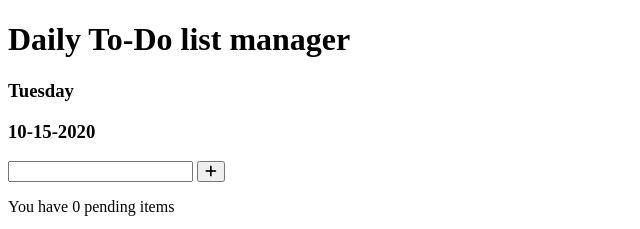
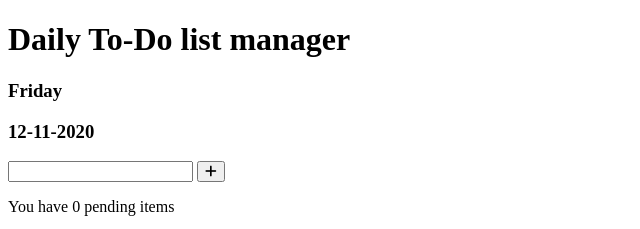
Before and after one commit to arpad58/todo, a plain HTML site: page index.html in a window 1280 px wide. Shown: the top 229 px of the page, 0-640 px from the left. Drawn offline with Linux system fonts and the light colour scheme.

Commit message:
start main js

```diff
--- a/index.html
+++ b/index.html
@@ -18,10 +18,10 @@
 
             <div class="todo__form">
                 <!-- Name of this day. -->
-                <h3 class="day">Tuesday</h3>
+                <h3 class="form__day">Tuesday</h3>
 
                 <!-- Date -->
-                <h3 class="date">10-15-2020</h3>
+                <h3 class="form__date">05-31-2020</h3>
 
                 <!-- Insert new todo element -->
                 <div class="insert">
--- a/js/main.js
+++ b/js/main.js
@@ -0,0 +1,107 @@
+// 1.  Fdeladat: Az alkalmazás localStorage-ben tárolja a teendőket.
+
+(function () {
+    // Mock data  - teszt adat
+    let todos = [
+        { title: 'Lunch', content: 'Lunch with my friends' },
+        { title: 'Lunch', content: 'Lunch with my friends' },
+        { title: 'Lunch', content: 'Lunch with my friends' },
+    ];
+
+    // Parts of date.
+    const todoDay = document.querySelector('.form__day');
+    const todoDate = document.querySelector('.form__date');
+
+    const dayNames = [
+        'Sunday',
+        'Monday',
+        'Tuesday',
+        'Wednessday',
+        'Thursday',
+        'Friday',
+        'Saturday',
+    ];
+
+    // Local storage handler object.  Lokal storage kezelő objektum
+    const localDB = {
+        // Majd így fogom meghívni  localDB.setItem('todos', todos);
+        setItem(key, value) {                // 1. Létrehuzzuk az Objectet - meg kell adni kulcsot, hogy mi lesz a neve az adatnak, és meg kell adni az értéket
+            value = JSON.stringify(value);   // 2. JSON egy objektumból csinál stringet, mert a localstorge-nak csak stringet lehet megadni.
+            localStorage.setItem(key, value); //3. Megadjuk, letároljuk a localstoragban az objektumot. Az 1, 2,  és 3 lépésekkel megoldottuk a create-t és az update-t
+        },
+
+        // Visszaolvasás a localstorageből az adatot. Ilyenkor nem kell az érték, csak, hogy mit akarok. Kell a kulcs.
+        getItem(key) {
+            // Majd így fogom meghívni    localDB.getItem('todos');
+            const value = localStorage.getItem(key);  // Átadom a key -t a getItemsnek
+            if (!value) {
+                return null;
+            }
+            return JSON.parse(value);   // és visszatérek a pars (értelmezés) sel ami ujra értelmezi és lesz belőle tömb meg objektum
+        },
+        // Törlés
+        // Majd így fogom meghívni    localDB.removeItem('todos');
+        removeItem(key) {   // Itt is csak meg kell neki adni a kulcsot.
+            localStorage.removeItem(key);
+        }
+        // Eddigiekkel tudjuk kezelni ezzel az objektummal teljesen a localStorage-ot
+        // úgy, hogy JSON formátumban letesszük benne az adatot stringként.
+        // és amikor vissza akarjuk olvasni, akkor azonnal vissza is alakítjuk,
+        // hogy megint tömb legyen és már úgy kapjuk vissza az adatokat.
+
+    }
+
+
+    // Initialize application. Az indítást lekezeli.
+    // Az init fogja ellenőrizni a dolgokat
+    // Mit csinál az init?
+    // Megnézi, hogy van e valami a localStorage ban, van e mentett teendő(todo),
+    // ha igen akkor betölti őket a storageból.
+    // Ez az init függvény akkor fut le mikor indul a program. Lent a végén van meghívva.
+    const init = () => {
+        const savedTodos = localDB.getItem('todos');
+        if (savedTodos) {                                  // ha van todo, akkor todos = savedTodos
+            todos = savedTodos;
+        }
+
+        showDate();
+    };
+
+    // Show date.   Felül szerepelnie kell a dátumnak
+    // A nap nevet a html-ben a form__day be, a dátumot a form__date ba iratjuk ki
+    // Felülre elhelyezzük a Parts of date részbe a változókat.
+    // const todoDay = document.querySelector('.form__day');
+    // const todoDate = document.querySelector('.form__date');
+    const showDate = () => {
+        const currentDate = new Date();
+        const day = [
+            currentDate.getMonth() + 1,
+            currentDate.getDate(),
+            currentDate.getFullYear(),
+        ].map(num => num < 10 ? `0${num}` : num);
+
+        // Mivel nincs olyan get... ami a napnak a nevét megadná,
+        // ezért készítek felülre egy tömböt a napok nevével  const dayNames = [
+
+        todoDay.textContent = dayNames[currentDate.getDay()];
+        todoDate.textContent = day.join('-');
+    };
+
+    init();     // Itt a legvégén hívjuk meg az initet. Akkor fut le, mikor indul a program
+
+})();
+
+// most már tudunk tárolni teendőket a localStoregeban.
+// Nem tárolunk még mert nincs mit, de amúgy a fenti functionnal tudunk tárolni.
+
+
+// 2. Feladat: Az alkalmazás indításkor ellenőrzi vannak-e mentett teendők, ha igen, akkor betölti őket storage-ból.
+// A gond az, hogy ha nincs semmi a localeStorageban, akkor a kiolvasásnál a getItems null t advissza
+ // Első lépésként meg kell vizsgálni azt, hogy a fenti functionban a getItemsnél a value az null,
+ // akkor ne parsolgassunk, mert nincs érteme mert akkor nem string van, nincs semmi, null van
+// Fentr beírjuk a getItems be az alábbit
+//  if (!value) {
+ //   return null;
+//}
+// És csak akkor fog a kódunk továbbmenni a követkző sorra
+// return JSON.parse(value); ami JSON parse t ad vissza, ha van value.
```
